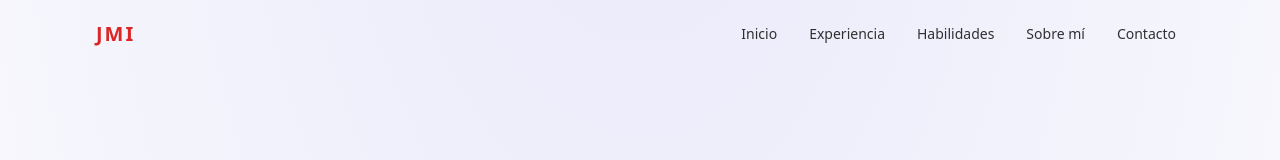
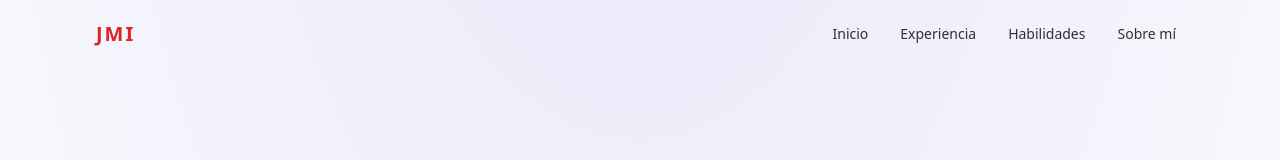
Before and after one commit to jmanzani/porfolio-next, a Next.js app: page / in a window 1280 px wide. Shown: the top 160 px of the page. Built offline with nearby package versions, Linux system fonts and the light colour scheme.

Commit message:
chore: remove contact section and nav link

```diff
--- a/src/components/Header.js
+++ b/src/components/Header.js
@@ -8,7 +8,6 @@ export default function Header() {
     { href: "#experiencia", label: "Experiencia" },
     { href: "#habilidades", label: "Habilidades" },
     { href: "#sobre-mi", label: "Sobre mí" },
-    { href: "#contacto", label: "Contacto" },
   ];
 
   return (
--- a/src/pages/index.js
+++ b/src/pages/index.js
@@ -4,7 +4,6 @@ import HeroSection from "@/components/HeroSection";
 import Experience from "@/components/Experience";
 import SkillsSection from "@/components/SkillsSection";
 import AboutSection from "@/components/AboutSection";
-import ContactForm from "@/components/ContactForm";
 import Briefcase from "@/components/icons/Briefcase";
 import Code from "@/components/icons/Code";
 import Person from "@/components/icons/Person";
@@ -41,9 +40,6 @@ export default function Home() {
           <AboutSection />
         </SectionContainer>
 
-        <SectionContainer id="contacto">
-          <ContactForm />
-        </SectionContainer>
       </main>
     </Layout>
   );
```
